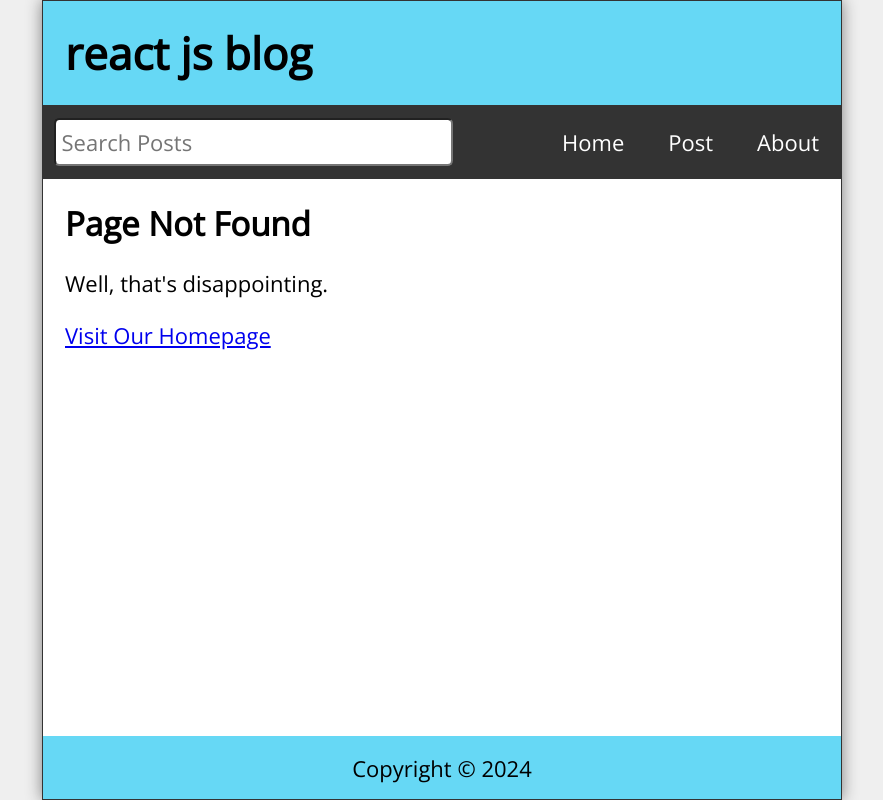
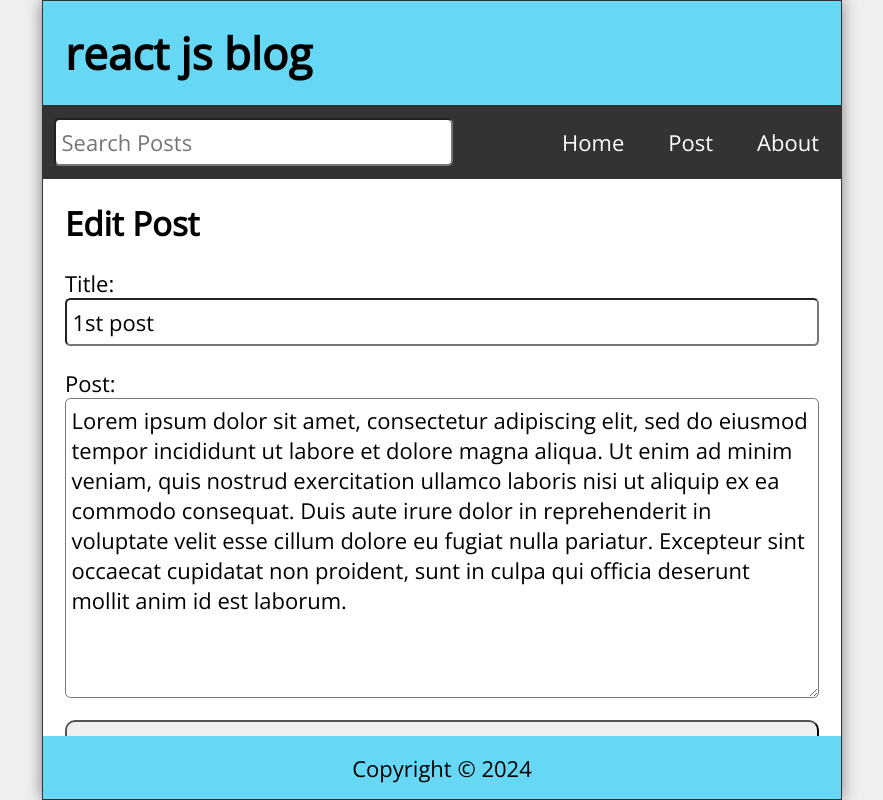
Before and after one commit to aliaaosama97/16tut, a React (Create React App) app: page /edit/1 in a window 1280 px wide. Before the commit this address had no page. Shown: the whole page, without its empty margins (198-1081 px from the left). Built offline with nearby package versions, Linux system fonts and the light colour scheme; data requests are answered from the project's data file.

Commit message:
chapter 19 finished

```diff
--- /dev/null
+++ b/data/db.json
@@ -0,0 +1,34 @@
+{
+  "posts": [
+    {
+      "id": "1",
+      "title": "1st post",
+      "datetime": "July 16, 2021 11:47:39 AM",
+      "body": "Lorem ipsum dolor sit amet, consectetur adipiscing elit, sed do eiusmod tempor incididunt ut labore et dolore magna aliqua. Ut enim ad minim veniam, quis nostrud exercitation ullamco laboris nisi ut aliquip ex ea commodo consequat. Duis aute irure dolor in reprehenderit in voluptate velit esse cillum dolore eu fugiat nulla pariatur. Excepteur sint occaecat cupidatat non proident, sunt in culpa qui officia deserunt mollit anim id est laborum."
+    },
+    {
+      "id": "2",
+      "title": "Second post",
+      "datetime": "July 16, 2021 11:47:48 AM",
+      "body": "Lorem ipsum dolor sit amet, consectetur adipiscing elit, sed do eiusmod tempor incididunt ut labore et dolore magna aliqua. Ut enim ad minim veniam, quis nostrud exercitation ullamco laboris nisi ut aliquip ex ea commodo consequat. Duis aute irure dolor in reprehenderit in voluptate velit esse cillum dolore eu fugiat nulla pariatur. Excepteur sint occaecat cupidatat non proident, sunt in culpa qui officia deserunt mollit anim id est laborum. two"
+    },
+    {
+      "id": "3",
+      "title": "Number Three",
+      "datetime": "July 16, 2021 11:48:01 AM",
+      "body": "Third post... Lorem ipsum dolor sit amet, consectetur adipiscing elit, sed do eiusmod tempor incididunt ut labore et dolore magna aliqua. Ut enim ad minim veniam, quis nostrud exercitation ullamco laboris nisi ut aliquip ex ea commodo consequat. Duis aute irure dolor in reprehenderit in voluptate velit esse cillum dolore eu fugiat nulla pariatur. Excepteur sint occaecat cupidatat non proident, sunt in culpa qui officia deserunt mollit anim id est laborum."
+    },
+    {
+      "id": "4",
+      "title": "Testing a 4th post",
+      "datetime": "August 02, 2021 11:46:27 AM",
+      "body": "Some more testing paragraphs!"
+    },
+    {
+      "id": "41",
+      "title": "test",
+      "datetime": "September 11, 2024 2:58:43 PM",
+      "body": "hhhhhhhhhhhhhhh"
+    }
+  ]
+}
--- a/package.json
+++ b/package.json
@@ -6,6 +6,7 @@
     "@testing-library/jest-dom": "^5.17.0",
     "@testing-library/react": "^13.4.0",
     "@testing-library/user-event": "^13.5.0",
+    "axios": "^1.7.7",
     "date-fns": "^3.6.0",
     "react": "^18.3.1",
     "react-dom": "^18.3.1",
--- a/src/App.js
+++ b/src/App.js
@@ -9,41 +9,42 @@
 import { Routes, Route ,useNavigate } from "react-router-dom";
 import { useState, useEffect } from "react";
 import { format } from "date-fns";
+import api from './api/posts'
+import EditPost from "./EditPost";
 
 function App() {
 
-  const [posts, setPosts] = useState([
-    {
-      id: 1,
-      title: "My First Post",
-      datetime: "July 01, 2021 11:17:36 AM",
-      body: "Lorem ipsum dolor sit amet consectetur adipisicing elit. Quis consequatur expedita, assumenda similique non optio! Modi nesciunt excepturi corrupti atque blanditiis quo nobis, non optio quae possimus illum exercitationem ipsa!"
-    },
-    {
-      id: 2,
-      title: "My 2nd Post",
-      datetime: "July 01, 2021 11:17:36 AM",
-      body: "Lorem ipsum dolor sit amet consectetur adipisicing elit. Quis consequatur expedita, assumenda similique non optio! Modi nesciunt excepturi corrupti atque blanditiis quo nobis, non optio quae possimus illum exercitationem ipsa!"
-    },
-    {
-      id: 3,
-      title: "My 3rd Post",
-      datetime: "July 01, 2021 11:17:36 AM",
-      body: "Lorem ipsum dolor sit amet consectetur adipisicing elit. Quis consequatur expedita, assumenda similique non optio! Modi nesciunt excepturi corrupti atque blanditiis quo nobis, non optio quae possimus illum exercitationem ipsa!"
-    },
-    {
-      id: 4,
-      title: "My Fourth Post",
-      datetime: "July 01, 2021 11:17:36 AM",
-      body: "Lorem ipsum dolor sit amet consectetur adipisicing elit. Quis consequatur expedita, assumenda similique non optio! Modi nesciunt excepturi corrupti atque blanditiis quo nobis, non optio quae possimus illum exercitationem ipsa!"
-    }
-  ])
+  const [posts, setPosts] = useState([]);
 
   const [search, setSearch] = useState('');
   const [searchResults, setSearchResults] = useState([]);
   const [postTitle, setPostTitle] = useState('');
   const [postBody, setPostBody] = useState('');
+  const [editTitle, setEditTitle] = useState('');
+  const [editBody, setEditBody] = useState('');
+
   const history = useNavigate();
+
+  useEffect(() => {
+    const fetchPosts = async () => {
+      try{
+        const response = await api.get('/posts');
+        setPosts(response.data);
+      } catch (err) {
+        if (err.response) {
+          // Not in the 200 response range
+          console.log(err.response.data);
+          console.log(err.response.status);
+          console.log(err.response.headers);
+        } else {
+          console.log(`Error: ${err.message}`);
+        }
+
+      }
+    }
+
+    fetchPosts();
+  }, [])
 
   useEffect(() => {
     const filteredResults = posts.filter((post) =>
@@ -53,22 +54,50 @@
     setSearchResults(filteredResults.reverse());
   }, [posts, search])
 
-  const handleDelete = (id) => {
+  const handleEdit = async (id) => {
+    const datetime = format(new Date(), 'MMMM dd, yyyy pp');
+    const updatedPost = { id, title: editTitle, datetime, body: editBody };
+    try {
+      const response = await api.put(`/posts/${id}`, updatedPost);
+      setPosts(posts.map(post => post.id === id ? { ...response.data } : post));
+      setEditTitle('');
+      setEditBody('');
+      history('/');
+    } catch (err) {
+      console.log(`Error: ${err.message}`);
+    }
+  }
+
+  const handleDelete = async (id) => {
+
+    try{
+      await api.delete(`/post/${id}`);
       const postsList = posts.filter(post => post.id !== id);
       setPosts(postsList);
       history('/');
+    } catch (err){
+      console.log(`Error ${err.message}`);
     }
 
-  const handleSubmit = (e) => {
+  }
+
+
+
+  const handleSubmit = async (e) => {
     e.preventDefault();
     const id = posts ? posts[posts.length -1].id + 1 : 1;
     const datetime = format(new Date(), 'MMMM dd, yyyy pp');
     const newPost = { id, title: postTitle, datetime, body: postBody };
-    const allPosts = [...posts, newPost];
+    try{
+      const response = await api.post('/posts' , newPost);
+      const allPosts = [...posts, response.data];
       setPosts(allPosts);
       setPostTitle('');
       setPostBody('');
       history('/');
+    }catch (err) {
+      console.log(`Error ${err.message}`);
+    }
 
   }
 
@@ -90,6 +119,15 @@
           setPostTitle ={setPostTitle}
 
         />}/>
+        <Route path="/edit/:id" element={<EditPost
+          posts={posts}
+          handleEdit={handleEdit}
+          editTitle={editTitle}
+          setEditTitle={setEditTitle}
+          editBody={editBody}
+          setEditBody={setEditBody}
+
+        />}/>
         <Route path="/post/:id" element={<PostPage posts={posts} handleDelete={handleDelete}/>}/>
         <Route path="/about" element={<About />}/>
         <Route path="*" element={<Missing />}/>
--- /dev/null
+++ b/src/EditPost.js
@@ -0,0 +1,54 @@
+import React from 'react'
+import { useEffect } from 'react'
+import { useParams, Link } from 'react-router-dom'
+
+const EditPost = ({posts, handleEdit, editBody, setEditBody, editTitle, setEditTitle}) => {
+  const { id } = useParams();
+  const post = posts.find(post => (post.id).toString() === id);
+
+    useEffect(() => {
+        if (post) {
+            setEditTitle(post.title);
+            setEditBody(post.body);
+        }
+    }, [post, setEditTitle, setEditBody])
+
+    return (
+      <main className="NewPost">
+        {editTitle &&
+        <>
+          <h2>Edit Post</h2>
+          <form className="newPostForm" onSubmit={(e) => e.preventDefault()}>
+            <label htmlFor="postTitle">Title:</label>
+            <input
+                id="postTitle"
+                type="text"
+                required
+                value={editTitle}
+                onChange={(e) => setEditTitle(e.target.value)}
+            />
+            <label htmlFor="postBody">Post:</label>
+            <textarea
+                id="postBody"
+                required
+                value={editBody}
+                onChange={(e) => setEditBody(e.target.value)}
+            />
+            <button type="submit" onClick={() => handleEdit(post.id)}>Submit</button>
+          </form>
+        </>
+      }
+      {!editTitle &&
+          <>
+            <h2>Post Not Found</h2>
+            <p>Well, that's disappointing.</p>
+            <p>
+                <Link to='/'>Visit Our Homepage</Link>
+            </p>
+          </>
+      }
+    </main>
+  )
+}
+
+export default EditPost
--- a/src/PostPage.js
+++ b/src/PostPage.js
@@ -12,7 +12,8 @@
                         <h2>{post.title}</h2>
                         <p className="postDate">{post.datetime}</p>
                         <p className="postBody">{post.body}</p>
-                        <button onClick={() => handleDelete(post.id)}>
+                        <Link to={`/edit/${post.id}`}> <button className='editButton'>Edit Post</button></Link>
+                        <button className='deleteButton' onClick={() => handleDelete(post.id)}>
                             Delete Post
                         </button>
                     </>
--- /dev/null
+++ b/src/api/posts.js
@@ -0,0 +1,5 @@
+import axios from 'axios';
+
+export default axios.create({
+    baseURL: 'http://localhost:3500'
+});
--- a/src/index.css
+++ b/src/index.css
@@ -200,9 +200,9 @@
   cursor: pointer;
 }
 
-.Missing h2, .PostPage h2,
-.Missing p, .PostPage p {
-  margin-bottom: 1rem;
+
+.Missing p, .PostPage p, .NewPost p {
+  margin-top: 1rem;
 }
 
 .PostPage button {
@@ -210,10 +210,18 @@
   min-width: 48px;
   border-radius: 0.25rem;
   padding: 0.5rem;
+  margin-right: 0.5rem;
   font-size: 1rem;
-  background-color: red;
   color: #fff;
   cursor: pointer;
+}
+
+.deleteButton{
+  background-color: red;
+}
+
+.editButton{
+  background-color: #333;
 }
 
 .statusMsg {
```
Also changed, not shown: 1 other file (tests, documents, lock files or other folders). Lines whose indentation alone changed are shown as unchanged.
